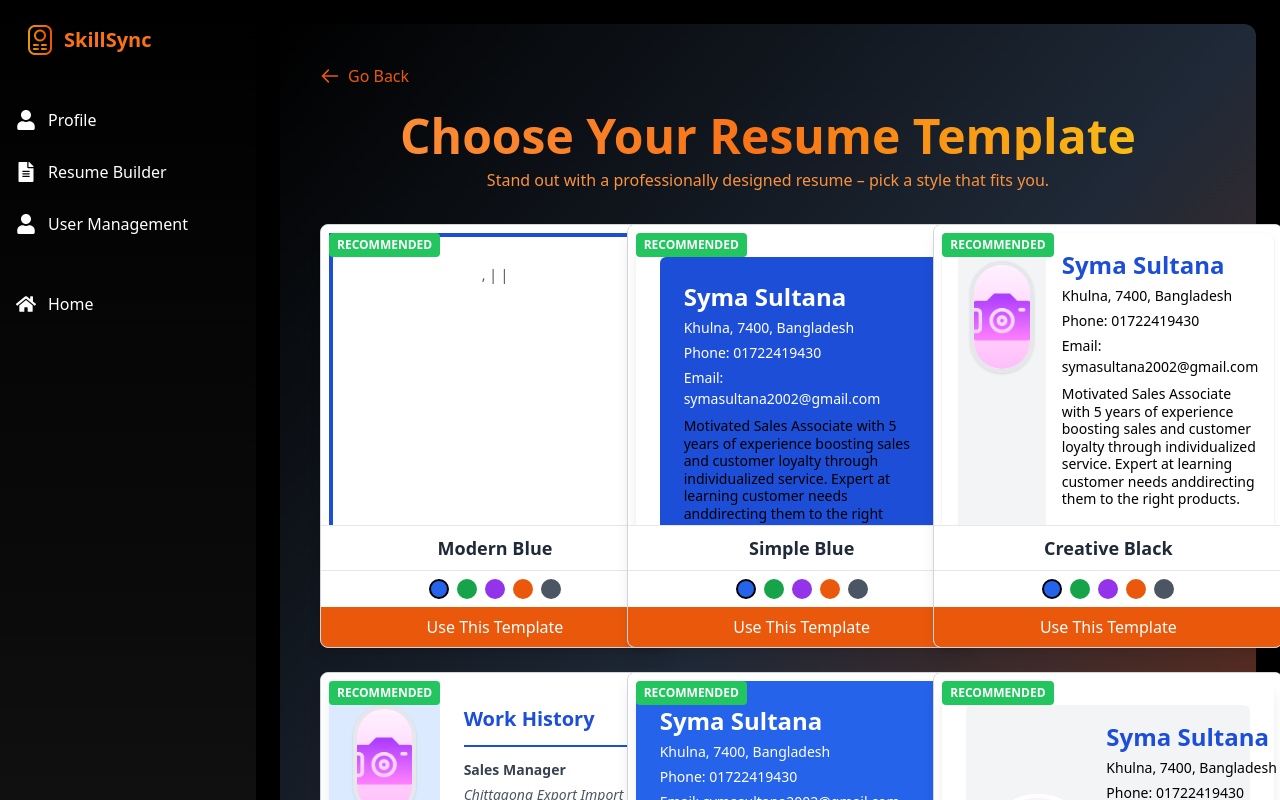
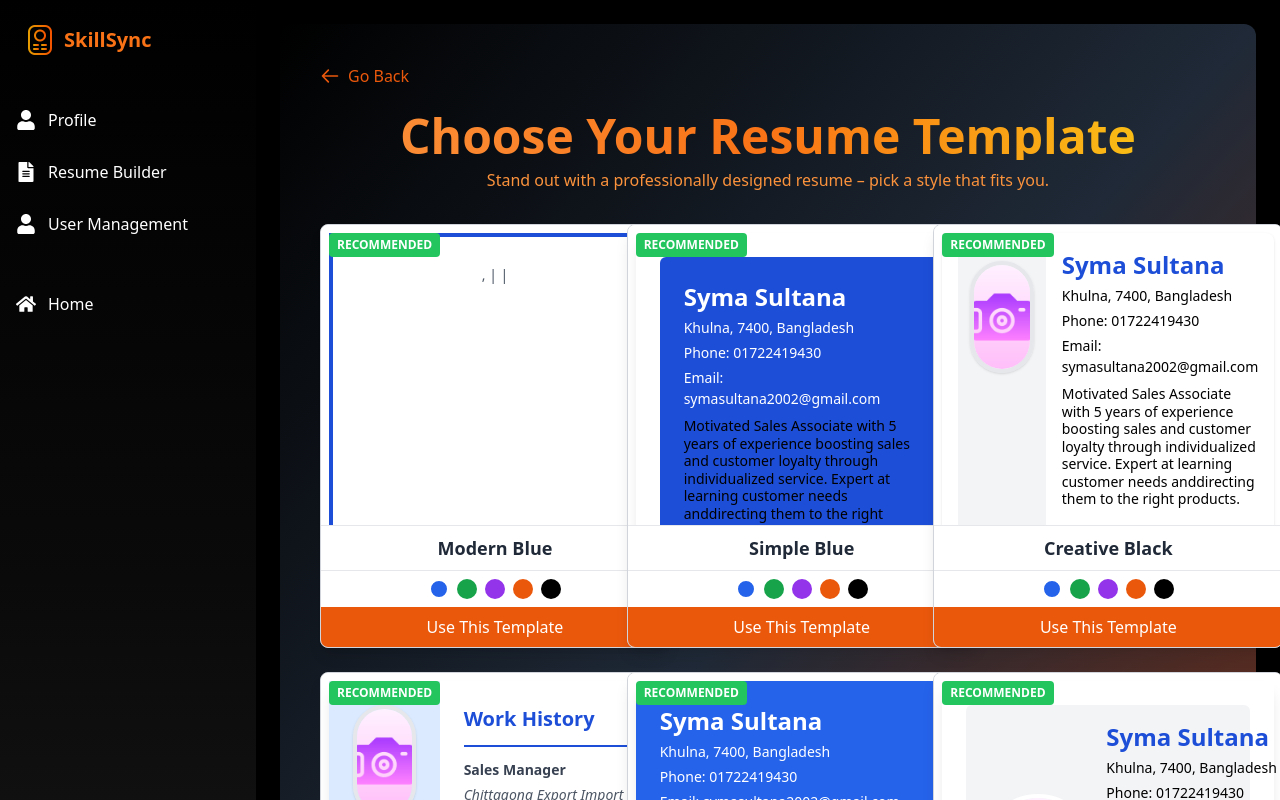
Before and after one commit to symadev/skillsync, a React (Vite) app: page /dashboard/templates in a window 1280 px wide. Shown: the top 800 px of the page. Built offline with nearby package versions, Linux system fonts and the light colour scheme; no server answers.

Commit message:
added changes

```diff
--- a/src/Component/Login.jsx
+++ b/src/Component/Login.jsx
@@ -6,7 +6,7 @@ import { toast } from 'react-toastify';
 
 
 const Login = () => {
-  const { signIn ,logOut, } = useContext(AuthContext);
+  const { signIn } = useContext(AuthContext);
   const navigate = useNavigate();
   const location = useLocation();
   const from = location.state?.from?.pathname || "/";
@@ -26,13 +26,7 @@ const Login = () => {
         toast.error("Login Failed", error.message, "error");
       });
 
-         const handlelogOut = () => {
-        if (user) {
-            navigate('/game'); //  go to game if logged in
-        } else {
-            setShowLoginModal(true); // open login modal if not logged in
-        }
-    };
+
 
 
 
--- a/src/Component/PdfImage.jsx
+++ b/src/Component/PdfImage.jsx
@@ -9,7 +9,7 @@ const PdfImage = () => {
   const { user } = useContext(AuthContext);
 
   return (
-    <div className="hero min-h-[400px] bg-black px-4 lg:px-8">
+    <div className="hero min-h-[500px] bg-black px-4 lg:px-8">
       <div className="hero-content flex-col lg:flex-row gap-16 items-center">
         {/* Image on the left */}
         <motion.img
--- a/src/Component/ScrollWrapper.jsx
+++ /dev/null
@@ -1,9 +0,0 @@
-import useLenis from "../Data/useLenis";
-
-const ScrollWrapper = ({ children }) => {
-  useLenis();
-
-  return <>{children}</>;
-};
-
-export default ScrollWrapper;
--- a/src/Component/pages/ResumeTemplates/Template1.jsx
+++ b/src/Component/pages/ResumeTemplates/Template1.jsx
@@ -3,7 +3,7 @@ import Skills from "../AllInfo/Skills";
 import Projects from "../AllInfo/Projects";
 import Work from "../AllInfo/Work";
 
-const Template1 = ({ primaryColor = "purple", formData = {}, isForATS = false }) => {
+const Template1 = ({ primaryColor = "black", formData = {}, isForATS = false }) => {
   const {
     name = '',
     surname = '',
@@ -26,6 +26,7 @@ const Template1 = ({ primaryColor = "purple", formData = {}, isForATS = false })
     green: "text-green-700",
     blue: "text-blue-700",
     orange: "text-orange-600",
+    black: "text-black",
   }[primaryColor] || "text-purple-700";
 
   const colorBorder = {
@@ -33,7 +34,8 @@ const Template1 = ({ primaryColor = "purple", formData = {}, isForATS = false })
     green: "border-green-700",
     blue: "border-blue-700",
     orange: "border-orange-600",
-  }[primaryColor] || "border-purple-700";
+    black: "border-black",
+  }[primaryColor] || "border-black";
 
   console.log("[Template1] formData:", {
     name, surname, postcode, email, phone, city, Motivation, country,
--- a/src/Component/pages/ResumeTemplates/Template2.jsx
+++ b/src/Component/pages/ResumeTemplates/Template2.jsx
@@ -12,7 +12,7 @@ import workData from "../../../Data/workData";
 import educationInfo from "../../../Data/educationInfo";
 import skillsData from "../../../Data/skills";
 
-const Template2 = ({ primaryColor = "purple" }) => {
+const Template2 = ({ primaryColor = "black" }) => {
   const { formData } = useResume();
 
   // Destructure formData
@@ -58,6 +58,11 @@ const Template2 = ({ primaryColor = "purple" }) => {
       headerBg: "bg-orange-600",
       text: "text-orange-600",
       border: "border-orange-600",
+    },
+    black: {
+      headerBg: "bg-black",
+      text: "text-black",
+      border: "border-black",
     },
   };
 
--- a/src/Component/pages/ResumeTemplates/Template3.jsx
+++ b/src/Component/pages/ResumeTemplates/Template3.jsx
@@ -13,7 +13,7 @@ import skillsData from "../../../Data/skills";
 import projectData from "../../../Data/projectData";
 import workData from "../../../Data/workData";
 
-const Template3 = ({ primaryColor = "blue" }) => {
+const Template3 = ({ primaryColor = "black" }) => {
   const { formData } = useResume();
   const {
     name = '',
@@ -37,10 +37,10 @@ const Template3 = ({ primaryColor = "blue" }) => {
     green: { headerBg: "bg-green-700", text: "text-green-700" },
     blue: { headerBg: "bg-blue-700", text: "text-blue-700" },
     orange: { headerBg: "bg-orange-600", text: "text-orange-600" },
-    gray: { headerBg: "bg-gray-600", text: "text-gray-600" },
+    black: { headerBg: "bg-black", text: "text-black" },
   };
 
-  const colors = colorStyles[primaryColor] || colorStyles.blue;
+  const colors = colorStyles[primaryColor] || colorStyles.black;
 
   // Use form data if available, otherwise fallback
   const personalInfoToShow = name || email || phone
--- a/src/Component/pages/ResumeTemplates/Template4.jsx
+++ b/src/Component/pages/ResumeTemplates/Template4.jsx
@@ -12,7 +12,7 @@ import skillsData from "../../../Data/skills";
 
 import profileImage from "../../../assets/images/image.png";
 
-const Template4 = ({ primaryColor = "purple" }) => {
+const Template4 = ({ primaryColor = "black" }) => {
     const { formData } = useResume();
     const {
         name = "",
@@ -53,9 +53,15 @@ const Template4 = ({ primaryColor = "purple" }) => {
             text: "text-orange-600",
             border: "border-orange-600",
         },
+        black: {
+            leftBg: "bg-black",
+            headerBg: "bg-black",
+            text: "text-black",
+            border: "border-black",
+        },
     };
 
-    const colors = colorStyles[primaryColor] || colorStyles.purple;
+    const colors = colorStyles[primaryColor] || colorStyles.black;
 
     // Use fallback personal info if formData fields are empty
     const finalName = name || personalInfo.name;
--- a/src/Component/pages/ResumeTemplates/Template5.jsx
+++ b/src/Component/pages/ResumeTemplates/Template5.jsx
@@ -11,7 +11,7 @@ import workData from "../../../Data/workData";
 import educationInfo from "../../../Data/educationInfo";
 import skillsData from "../../../Data/skills";
 
-const Template5 = ({ primaryColor = "green" }) => {
+const Template5 = ({ primaryColor = "black" }) => {
   const { formData } = useResume();
   const {
     name = "",
@@ -59,9 +59,16 @@ const Template5 = ({ primaryColor = "green" }) => {
       border: "border-orange-600",
       underline: "border-orange-600",
     },
+    black: {
+      headerBg: "bg-black",
+      accentBg: "bg-black",
+      text: "text-black",
+      border: "border-black",
+      underline: "border-black",
+    },
   };
 
-  const colors = colorStyles[primaryColor] || colorStyles.green;
+  const colors = colorStyles[primaryColor] || colorStyles.black;
 
   // Fallback demo data logic
   const personalInfoToShow =
--- a/src/Component/pages/ResumeTemplates/Template6.jsx
+++ b/src/Component/pages/ResumeTemplates/Template6.jsx
@@ -14,7 +14,7 @@ import skillsData from "../../../Data/skills";
 
 import defaultProfileImage from "../../../assets/images/image.png";
 
-const Template6 = ({ primaryColor = "orange" }) => {
+const Template6 = ({ primaryColor = "black" }) => {
   const { formData } = useResume();
 
   // Destructure formData with fallback values
@@ -56,9 +56,14 @@ const Template6 = ({ primaryColor = "orange" }) => {
       text: "text-orange-600",
       border: "border-orange-600",
     },
+    black: {
+      headerBg: "bg-black",
+      text: "text-black",
+      border: "border-black",
+    },
   };
 
-  const colors = colorStyles[primaryColor] || colorStyles.orange;
+  const colors = colorStyles[primaryColor] || colorStyles.black;
 
   return (
     <div className="max-w-4xl mx-auto bg-white text-black p-6 shadow-lg" id="resume-output">
--- a/src/Component/pages/TemplateCard.jsx
+++ b/src/Component/pages/TemplateCard.jsx
@@ -17,7 +17,7 @@ const TemplateCard = ({ template }) => {
 
   return (
     <div className="w-[350px] bg-white rounded-lg shadow-lg overflow-hidden border border-gray-300">
-      {/* ✅ Preview Area */}
+      {/*  Preview Area */}
       <div className="relative h-[300px] overflow-hidden">
         <div className="absolute top-2 left-2 bg-green-500 text-white text-xs px-2 py-1 rounded font-semibold">
           RECOMMENDED
@@ -27,25 +27,25 @@ const TemplateCard = ({ template }) => {
         </div>
       </div>
 
-      {/* ✅ Title */}
+      {/* Title */}
       <div className="px-4 py-2 text-lg font-bold text-center text-gray-800 border-t">
         {template.title}
       </div>
 
-      {/* 🎨 Color Picker */}
+       {/* Color Picker  */}
       <div className="px-4 py-2 flex justify-center gap-2 border-t">
-        {["blue", "green", "purple", "orange", "gray"].map((color) => (
+        {["blue", "green", "purple", "orange", "black"].map((color) => (
           <span
             key={color}
             className={`w-5 h-5 rounded-full cursor-pointer border-2 ${
-              selectedColor === color ? "border-black" : "border-transparent"
+              selectedColor === color ? "border-white" : "border-transparent"
             } ${getColorClass(color)}`}
             onClick={() => setSelectedColor(color)}
           />
         ))}
       </div>
 
-      {/* 🟠 Action Button */}
+      {/*  Action Button */}
       <button
         className="w-full bg-orange-600 hover:bg-black transition text-white py-2 rounded-b"
         onClick={handleApply}
@@ -56,14 +56,14 @@ const TemplateCard = ({ template }) => {
   );
 };
 
-// ✅ Color Helper
+// Color Helper
 const getColorClass = (color) => {
   const colors = {
     blue: "bg-blue-600",
     green: "bg-green-600",
     purple: "bg-purple-600",
     orange: "bg-orange-600",
-    gray: "bg-gray-600",
+    black: "bg-black",
   };
   return colors[color] || "bg-gray-300";
 };
```
